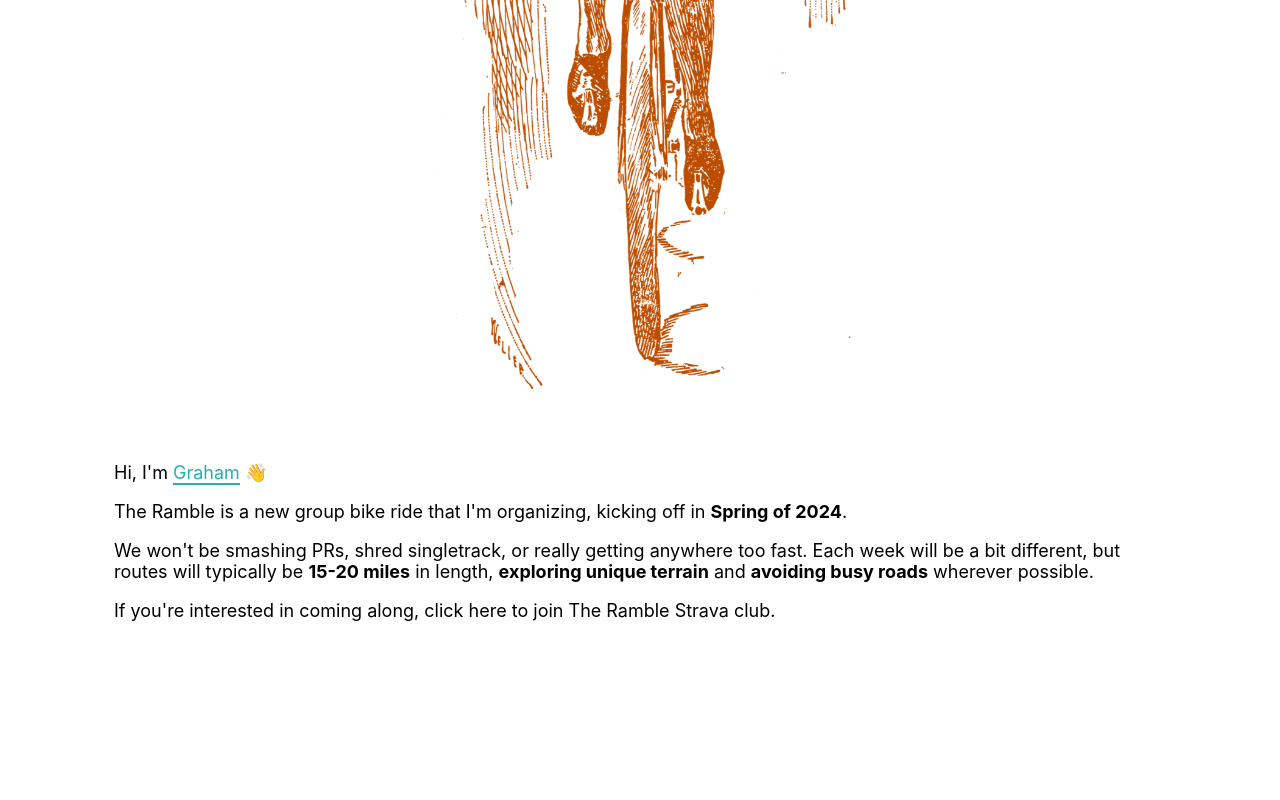
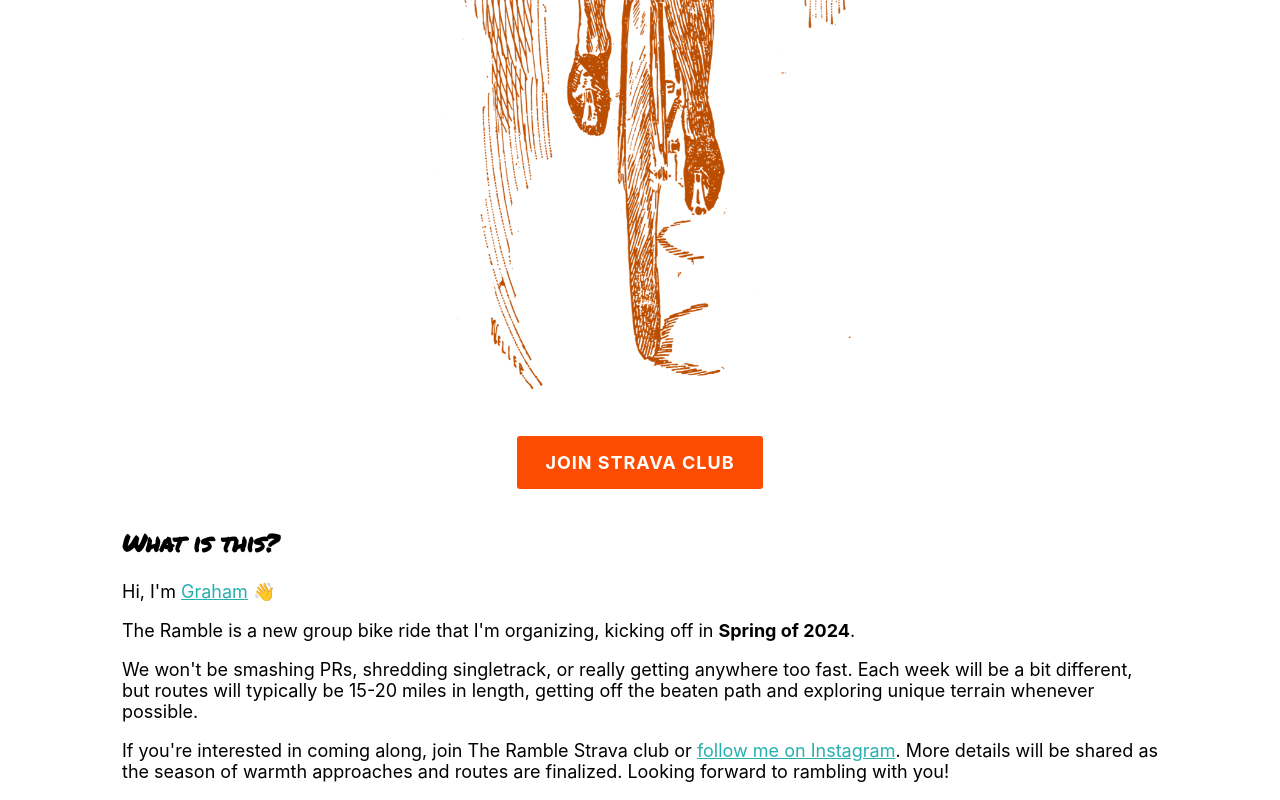
Before and after one commit to grahambewley/rkzoo, a React (Create React App) app: page / in a window 1280 px wide. Shown: the part 753-1553 px from the top of the page. Before the commit the page ends 1416 px from the top, so only its background shows below. Built offline with nearby package versions, Linux system fonts and the light colour scheme.

Commit message:
Add strava button

```diff
--- a/package.json
+++ b/package.json
@@ -9,6 +9,7 @@
     "react": "^18.2.0",
     "react-dom": "^18.2.0",
     "react-scripts": "5.0.1",
+    "styled-components": "^6.1.1",
     "web-vitals": "^2.1.4"
   },
   "scripts": {
--- a/public/index.html
+++ b/public/index.html
@@ -3,6 +3,11 @@
   <head>
     <meta charset="utf-8" />
     <link rel="icon" href="%PUBLIC_URL%/favicon.ico" />
+
+    <link rel="preconnect" href="https://fonts.googleapis.com">
+    <link rel="preconnect" href="https://fonts.gstatic.com" crossorigin>
+    <link href="https://fonts.googleapis.com/css2?family=Permanent+Marker&display=swap" rel="stylesheet">
+
     <meta name="viewport" content="width=device-width, initial-scale=1" />
     <meta name="theme-color" content="#000000" />
     <meta
--- a/src/App.css
+++ b/src/App.css
@@ -3,18 +3,10 @@ p {
 }
 a {
   color: #28AFB0;
-  text-decoration: none;
-  position: relative;
 }
-a::after {
-  content: '';
-  position: absolute;
-  height: 2px;
-  width: 100%;
-  background-color: #28AFB0;
-  bottom: 0;
-  left: 0;
-  transform: translateY(2px);
+
+h1, h2, h3 {
+  font-family: 'Permanent Marker', cursive;
 }
 
 .container {
@@ -33,5 +25,10 @@ a::after {
 }
 
 .content-wrapper {
-  padding: 24px;
+  padding: 0 2rem;
 }
+
+.button-wrapper {
+  display: flex;
+  justify-content: center;
+}
--- a/src/App.js
+++ b/src/App.js
@@ -1,5 +1,30 @@
 import rambleman from './ramble-man.png';
 import './App.css';
+import styled from 'styled-components';
+
+const StravaButton = styled.a`
+
+  background: #FC4C02;
+  color: white;
+  border-radius: 3px;
+  text-transform: uppercase;
+  letter-spacing: 1px;
+  font-size: 18px;
+  font-weight: bold;
+  text-decoration: none;
+  display: inline-block;
+  padding: 1rem 1.75rem;
+  margin: 1rem 0;
+  transition: all 200ms ease-in-out;
+
+  &:hover {
+    filter: brightness(0.85);
+  }
+
+  &:active {
+    filter: brightness(1);
+  }
+`;
 
 function App() {
   return (
@@ -7,11 +32,21 @@ function App() {
       <div className="image-wrapper">
         <img src={rambleman} className="ramble-man" alt="logo" />
       </div>
+
+
+
       <div className="content-wrapper">
+
+        <div className="button-wrapper">
+          <StravaButton href="https://www.strava.com/clubs/ramblekzoo">Join Strava Club</StravaButton>
+        </div>
+        <h2>What is this?</h2>
+
         <p>Hi, I'm <a href="https://www.instagram.com/graham.bewley">Graham</a> 👋</p>
         <p>The Ramble is a new group bike ride that I'm organizing, kicking off in <strong>Spring of 2024</strong>.</p>
-        <p>We won't be smashing PRs, shred singletrack, or really getting anywhere too fast. Each week will be a bit different, but routes will typically be <strong>15-20 miles</strong> in length, <strong>exploring unique terrain</strong> and <strong>avoiding busy roads</strong> wherever possible.</p>
-        <p>If you're interested in coming along, click here to join The Ramble Strava club.</p>
+        <p>We won't be smashing PRs, shredding singletrack, or really getting anywhere too fast. Each week will be a bit different, but routes will typically be 15-20 miles in length, getting off the beaten path and exploring unique terrain whenever possible.</p>
+        <p>If you're interested in coming along, join The Ramble Strava club or <a href="https://www.instagram.com/graham.bewley">follow me on Instagram</a>. More details will be shared as the season of warmth approaches and routes are finalized. Looking forward to rambling with you!</p>
+
       </div>
     </div>
   );
```
Also changed, not shown: 1 other file (tests, documents, lock files or other folders).
